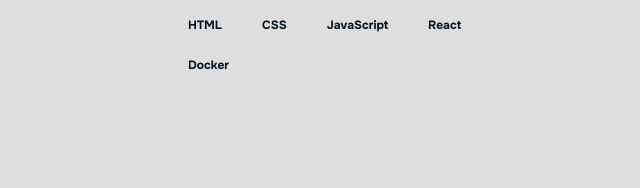
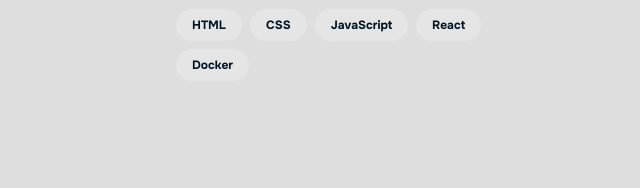
Before and after one commit to JoseSissa/Portfolio, an Astro site: page / in a window 1280 px wide. Shown: the part 551-739 px from the top of the page, 640-1280 px from the left. Built offline with nearby package versions, Linux system fonts and the light colour scheme; Astro itself is replaced by a stand-in of ours.

Commit message:
New design for pill

```diff
--- a/src/components/Pill.astro
+++ b/src/components/Pill.astro
@@ -1,3 +1,3 @@
-<li class="mr-2 mb-2 py-2 px-3 rounded-lg text-xs font-bold bg-background/10 text-yellowOne">
+<li class="py-2 mb-2 px-4 rounded-3xl bg-white/20 text-xs font-bold bg-background/10 text-yellowOne">
     <slot />
 </li>
```
